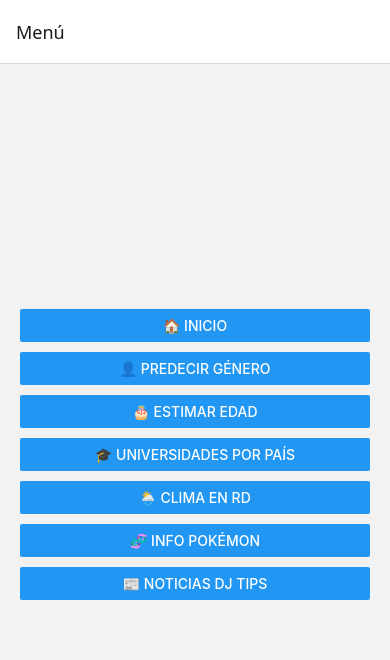
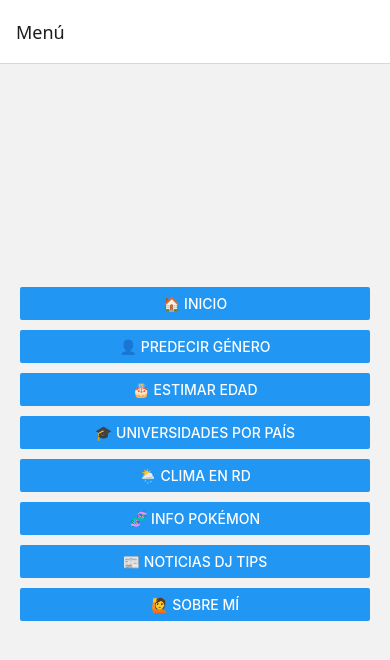
Before and after one commit to gabnunezm/ToolBoxApp, a React Native app: screen / in a window 390 px wide. Shown: the top 660 px of the page. Built offline with nearby package versions, Linux system fonts and the light colour scheme.

Commit message:
Add AboutScreen component with personal information and GitHub link

```diff
--- a/App.js
+++ b/App.js
@@ -10,6 +10,7 @@
 import PokemonScreen from './screens/PokemonScreen';
 import NewsScreen from './screens/NewsScreen';
 import MenuScreen from './screens/MenuScreen';
+import AboutScreen from './screens/AboutScreen';
 
 const Stack = createNativeStackNavigator();
 
@@ -25,6 +26,7 @@
         <Stack.Screen name="Clima RD" component={WeatherScreen} />
         <Stack.Screen name="Pokémon" component={PokemonScreen} />
         <Stack.Screen name="Noticias DJ" component={NewsScreen} />
+        <Stack.Screen name="Sobre Mí" component={AboutScreen} />
       </Stack.Navigator>
     </NavigationContainer>
   );
--- /dev/null
+++ b/screens/AboutScreen.js
@@ -0,0 +1,55 @@
+import React from 'react';
+import { View, Text, Image, Linking, StyleSheet, TouchableOpacity } from 'react-native';
+
+export default function AboutScreen() {
+  const handleGitHub = () => {
+    Linking.openURL('https://github.com/gabnunezm');
+  };
+
+  return (
+    <View style={styles.container}>
+      <Image source={require('../assets/img/foto2.jpeg')} style={styles.image} />
+
+      <Text style={styles.name}>Gabriel Nuñez Medina</Text>
+      <Text style={styles.email}>📧 20231871@itla.edu.do</Text>
+
+      <TouchableOpacity onPress={handleGitHub}>
+        <Text style={styles.github}>💻 GITHUB </Text>
+      </TouchableOpacity>
+    </View>
+  );
+}
+
+const styles = StyleSheet.create({
+  container: {
+    flex: 1,
+    alignItems: 'center',
+    justifyContent: 'center',
+    backgroundColor: '#F0F4F8',
+    padding: 20,
+  },
+  image: {
+    width: 160,
+    height: 160,
+    borderRadius: 80,
+    borderWidth: 3,
+    borderColor: '#3b82f6',
+    marginBottom: 20,
+  },
+  name: {
+    fontSize: 22,
+    fontWeight: 'bold',
+    marginBottom: 6,
+    color: '#1e293b',
+  },
+  email: {
+    fontSize: 16,
+    color: '#334155',
+    marginBottom: 10,
+  },
+  github: {
+    fontSize: 16,
+    color: '#2563eb',
+    textDecorationLine: 'underline',
+  },
+});
--- a/screens/MenuScreen.js
+++ b/screens/MenuScreen.js
@@ -11,6 +11,7 @@
       <Button title="🌦️ Clima en RD" onPress={() => navigation.navigate('Clima RD')} />
       <Button title="🧬 Info Pokémon" onPress={() => navigation.navigate('Pokémon')} />
       <Button title="📰 Noticias DJ Tips" onPress={() => navigation.navigate('Noticias DJ')} />
+      <Button title="🙋 Sobre mí" onPress={() => navigation.navigate('Sobre Mí')} />
     </ScrollView>
   );
 }
```
Also changed, not shown: assets/img/foto2.jpeg (added).
